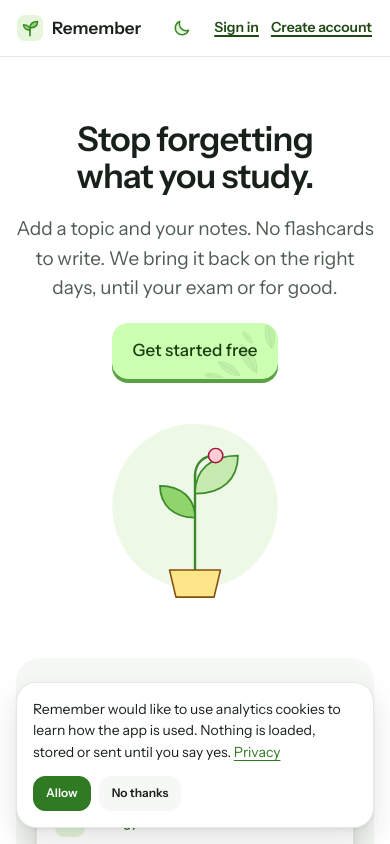
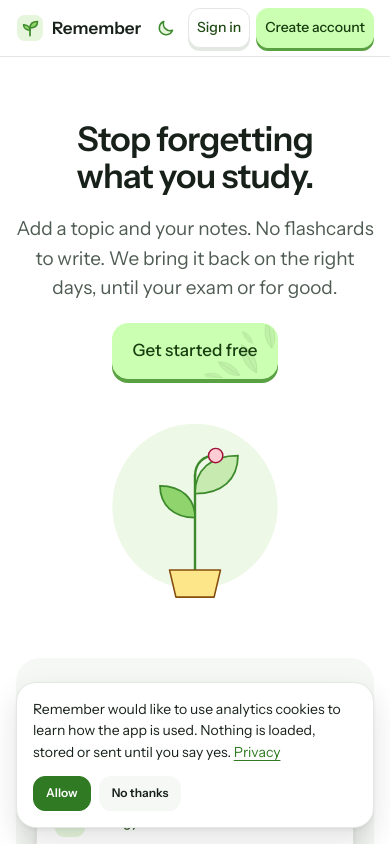
Before and after one commit to qkonline/remember, a SvelteKit app in the folder frontend-sveltekit/: page / in a window 390 px wide. Shown: the top 844 px of the page. Built offline with nearby package versions, Linux system fonts and the light colour scheme; what openapi-fetch would draw is missing.

Commit message:
Home page on phones: Sign in and Create account as distinct buttons

```diff
--- a/frontend-sveltekit/src/routes/(site)/+layout.svelte
+++ b/frontend-sveltekit/src/routes/(site)/+layout.svelte
@@ -105,20 +105,46 @@
 
   /* Phones and small tablets only, until the desktop pass. */
   @media (max-width: 47.99rem) {
-    nav {
+    .top .bar {
       gap: var(--space-2);
     }
+    nav {
+      gap: 0.375rem;
+    }
+    /* The switch keeps its tap area; only its spare width overlaps the gaps. */
+    nav :global(.ms) {
+      margin-inline: -0.375rem;
+    }
+    /* Links shaped as the app's raised keys: plain for Sign in, leaf for Create account. */
     nav a.auth {
       display: inline-flex;
       align-items: center;
-      min-height: 2.75rem;
-      padding-inline: 0.125rem;
+      min-height: 2.5rem;
+      padding-inline: 0.5rem;
+      border: 1px solid var(--color-base-300);
+      border-radius: 12px;
+      background: var(--color-base-100);
+      box-shadow: 0 3px 0 var(--color-base-300);
       font-size: 0.875rem;
-      font-weight: 600;
+      font-weight: 500;
       color: var(--color-leaf-deep);
-      text-decoration: underline;
-      text-decoration-thickness: 1.5px;
-      text-underline-offset: 3px;
+      text-decoration: none;
+      -webkit-tap-highlight-color: transparent;
+      touch-action: manipulation;
+    }
+    nav a.auth-phone {
+      border-color: var(--color-leaf-key);
+      background: var(--color-leaf-key);
+      box-shadow: 0 3px 0 var(--color-leaf-edge);
+      color: var(--color-leaf-ink);
+    }
+    nav a.auth:active {
+      transform: translateY(3px);
+      box-shadow: none;
+    }
+    nav a.auth:focus-visible {
+      outline: 2px solid var(--color-primary);
+      outline-offset: 2px;
     }
     footer.bar {
       justify-content: center;
@@ -126,7 +152,7 @@
   }
 
   /* Both links and the theme switch fit beside the logo only without its name. */
-  @media (max-width: 24.25rem) {
+  @media (max-width: 24.35rem) {
     .brand-name {
       display: none;
     }
```
